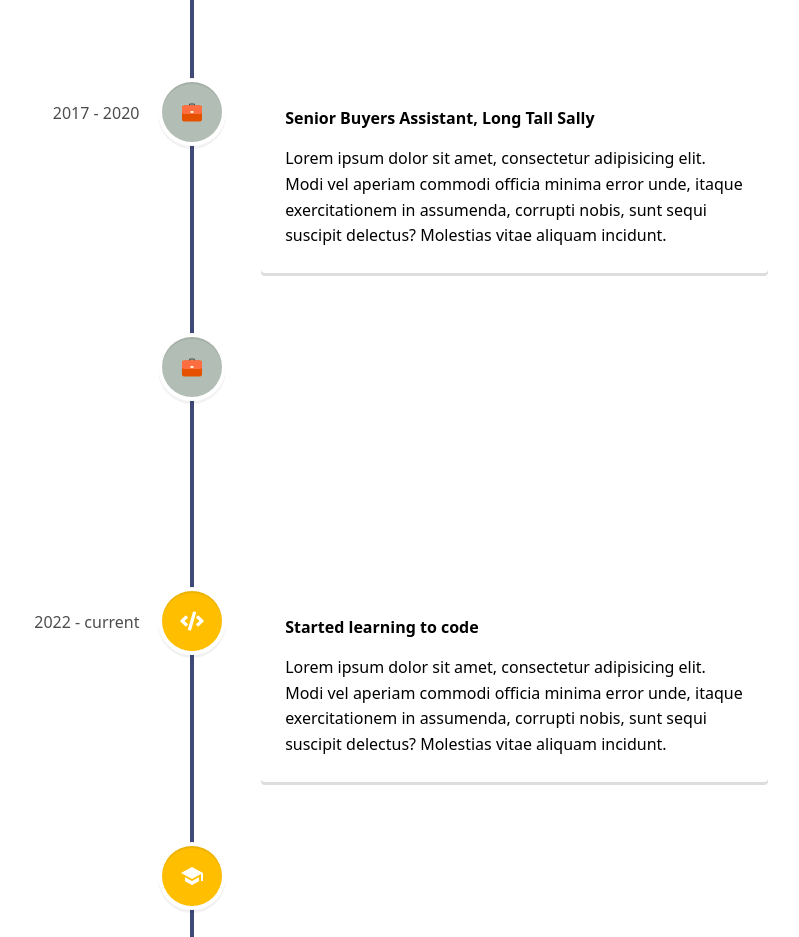
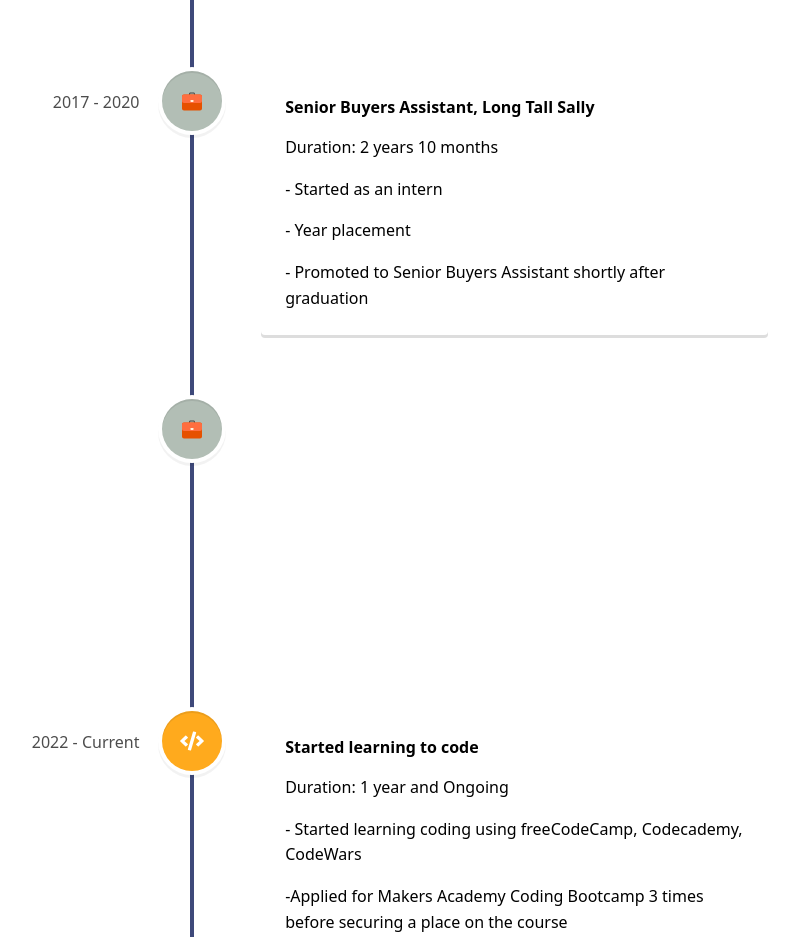
Before and after one commit to tlchambers/prostate-canceruk-presentation, a React (Create React App) app: page / in a window 1280 px wide. Shown: the part 1860-2797 px from the top of the page, without its empty margins (448-1247 px from the left). Built offline with nearby package versions, Linux system fonts and the light colour scheme.

Commit message:
updated about <p> tags details

```diff
--- a/src/components/About.jsx
+++ b/src/components/About.jsx
@@ -7,7 +7,6 @@ import 'react-vertical-timeline-component/style.min.css';
 import { MdSchool } from 'react-icons/md';
 import { FcBriefcase } from 'react-icons/fc';
 import { FaCode } from 'react-icons/fa';
-import { Link } from 'react-scroll';
 
 function About() {
 	return (
@@ -21,14 +20,10 @@ function About() {
 					icon={<MdSchool />}
 				>
 					<h3 className="font-bold">
-						Fashion Buying Management, University of Westminster
+						Fashion Business Management, University of Westminster
 					</h3>
-					<p>
-						Lorem ipsum dolor sit amet, consectetur adipisicing elit. Modi vel
-						aperiam commodi officia minima error unde, itaque exercitationem in
-						assumenda, corrupti nobis, sunt sequi suscipit delectus? Molestias
-						vitae aliquam incidunt.
-					</p>
+					<p>Duration: 4 years incl. full year industry placement</p>
+					<p>Aim: To become a Fashion Buyer</p>
 				</VerticalTimelineElement>
 				<VerticalTimelineElement
 					className="vertical-timeline-element--education"
@@ -39,12 +34,10 @@ function About() {
 					<h3 className="font-bold">
 						Senior Buyers Assistant, Long Tall Sally
 					</h3>
-					<p>
-						Lorem ipsum dolor sit amet, consectetur adipisicing elit. Modi vel
-						aperiam commodi officia minima error unde, itaque exercitationem in
-						assumenda, corrupti nobis, sunt sequi suscipit delectus? Molestias
-						vitae aliquam incidunt.
-					</p>
+					<p>Duration: 2 years 10 months</p>
+					<p>- Started as an intern</p>
+					<p>- Year placement</p>
+					<p>- Promoted to Senior Buyers Assistant shortly after graduation</p>
 				</VerticalTimelineElement>
 				<VerticalTimelineElement
 					className="vertical-timeline-element--education"
@@ -55,25 +48,28 @@ function About() {
 					<h3 className="font-bold">
 						Policy Support Officer, Ministry of Justice
 					</h3>
+					<p>Duration: 1 years 1 month</p>
+					<p>- Private Family Law Team</p>
 					<p>
-						Lorem ipsum dolor sit amet, consectetur adipisicing elit. Modi vel
-						aperiam commodi officia minima error unde, itaque exercitationem in
-						assumenda, corrupti nobis, sunt sequi suscipit delectus? Molestias
-						vitae aliquam incidunt.
+						- Provided general admin support, draft briefings and
+						correspondence, support with managing a grant for a charity that
+						operates child contact centres nationwide.
 					</p>
 				</VerticalTimelineElement>
 				<VerticalTimelineElement
 					className="vertical-timeline-element--education"
-					date="2022 - current"
-					iconStyle={{ background: '#FFBF00', color: '#fff' }}
+					date="2022 - Current"
+					iconStyle={{ background: '#FFAA1D', color: '#fff' }}
 					icon={<FaCode />}
 				>
 					<h3 className="font-bold">Started learning to code</h3>
+					<p>Duration: 1 year and Ongoing</p>
 					<p>
-						Lorem ipsum dolor sit amet, consectetur adipisicing elit. Modi vel
-						aperiam commodi officia minima error unde, itaque exercitationem in
-						assumenda, corrupti nobis, sunt sequi suscipit delectus? Molestias
-						vitae aliquam incidunt.
+						- Started learning coding using freeCodeCamp, Codecademy, CodeWars
+					</p>
+					<p>
+						-Applied for Makers Academy Coding Bootcamp 3 times before securing
+						a place on the course
 					</p>
 				</VerticalTimelineElement>
 				<VerticalTimelineElement
@@ -85,11 +81,11 @@ function About() {
 					<h3 className="font-bold">
 						Full Stack Software Developer Trainee, Makers Academy
 					</h3>
+					<p>Duration: 12 weeks</p>
 					<p>
-						Lorem ipsum dolor sit amet, consectetur adipisicing elit. Modi vel
-						aperiam commodi officia minima error unde, itaque exercitationem in
-						assumenda, corrupti nobis, sunt sequi suscipit delectus? Molestias
-						vitae aliquam incidunt.
+						- Fundamental of programming, test-drive development, intro into web
+						development, databases, pair programming, group work, working with
+						git.
 					</p>
 				</VerticalTimelineElement>
 			</VerticalTimeline>
```
